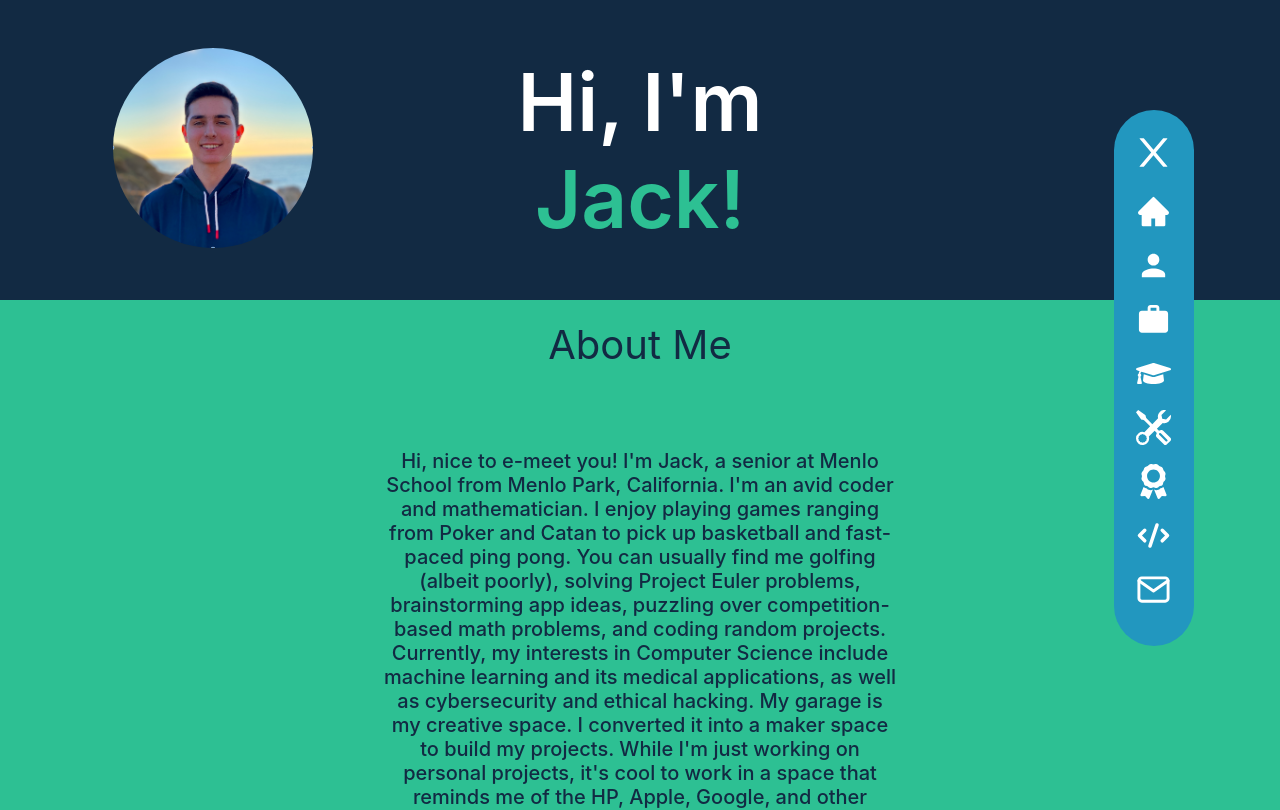
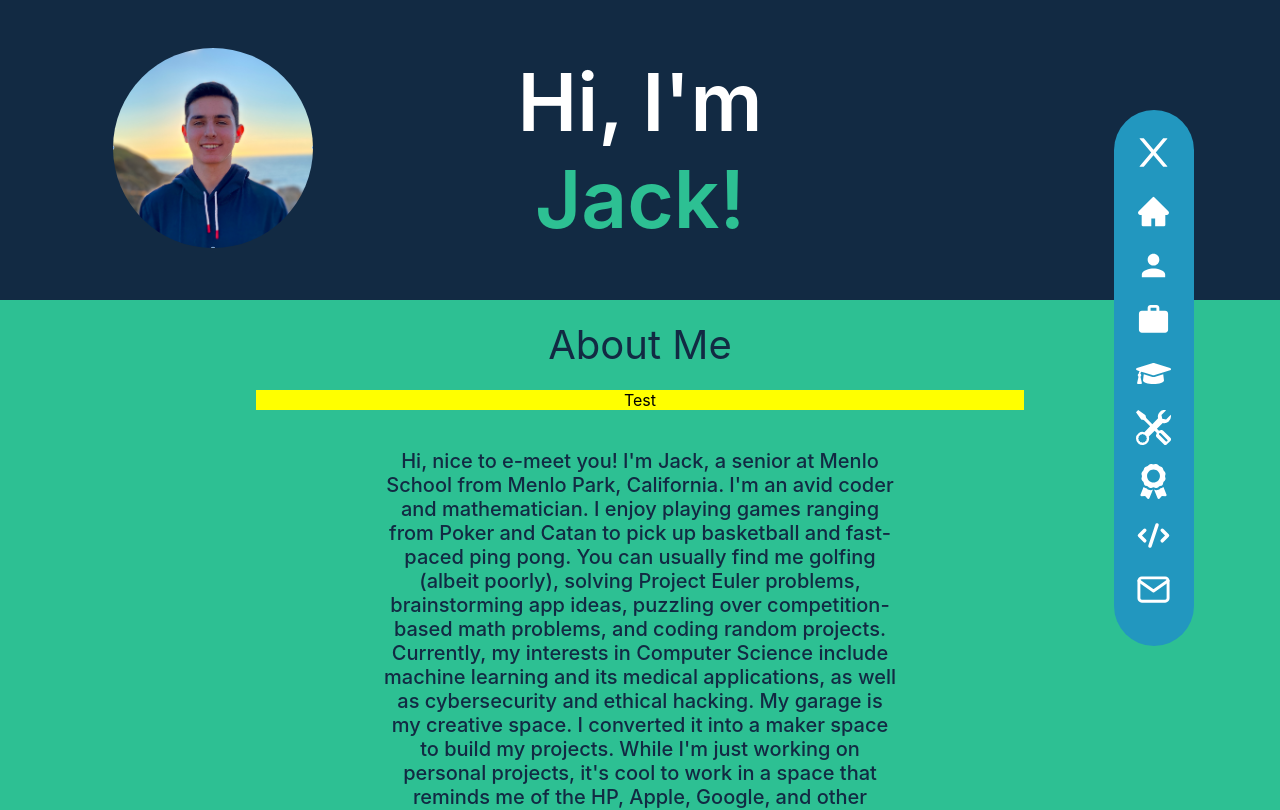
Before and after one commit to jgoler/Personal-Website, a React (Create React App) app: page / in a window 1280 px wide. Shown: the top 810 px of the page. Built offline with nearby package versions, Linux system fonts and the light colour scheme.

Commit message:
started working on projects modal

```diff
--- a/src/App.css
+++ b/src/App.css
@@ -355,6 +355,16 @@ a:visited {
   height: 250px;
 }
 
+.ModalContainer {
+  width: 60%;
+  background-color: yellow;
+  z-index: 1;
+  position: fixed;
+  top: 50%;
+  left: 50%;
+  transform: translate(-50%, -50%);
+}
+
 .ProjectPresentationContainer {
   width: 400px;
   background-color: black;
--- a/src/components/Projects.js
+++ b/src/components/Projects.js
@@ -4,14 +4,23 @@ import BloqImage from '../assets/Bloq_Image.png';
 import StudentPulseImage from '../assets/Student_Pulse_Image.png';
 import ShellImage from '../assets/Shell_Image.png';
 import ProjectEulerImage from '../assets/Project_Euler.png';
+import QuadstrModal from './QuadstrModal';
+import { useState } from 'react';
 
 function Projects() {
+  const [quadstrModal, setOpenQuadstrModal] = useState(false);
+
+  const quadstrClickHandler = () => {
+    setOpenQuadstrModal(!quadstrModal);
+    console.log(quadstrModal);
+  };
   return (
     <div className='ProjectsContainer'>
+      {!quadstrModal ? <QuadstrModal /> : <div>Test</div>}
       <div className='Projects'>
         <div className='ProjectsTitle'>Projects</div>
         <div className='ProjectsFirstRow'>
-          <div className='Project'>
+          <div className='Project' onClick={quadstrClickHandler}>
             <div className='ProjectPresentationContainer'>
               <div className='ProjectImageContainer'>
                 <img
--- /dev/null
+++ b/src/components/QuadstrModal.js
@@ -0,0 +1,7 @@
+import '../App.css';
+
+function QuadstrModal() {
+  return <div className='ModalContainer'>Test</div>;
+}
+
+export default QuadstrModal;
```
